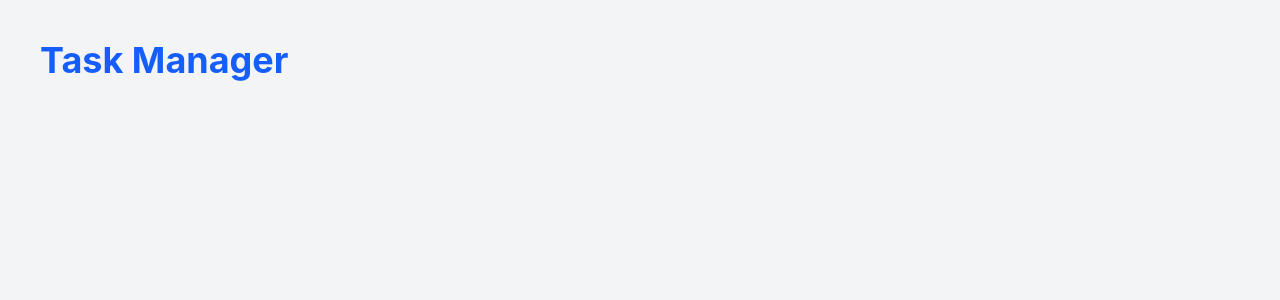
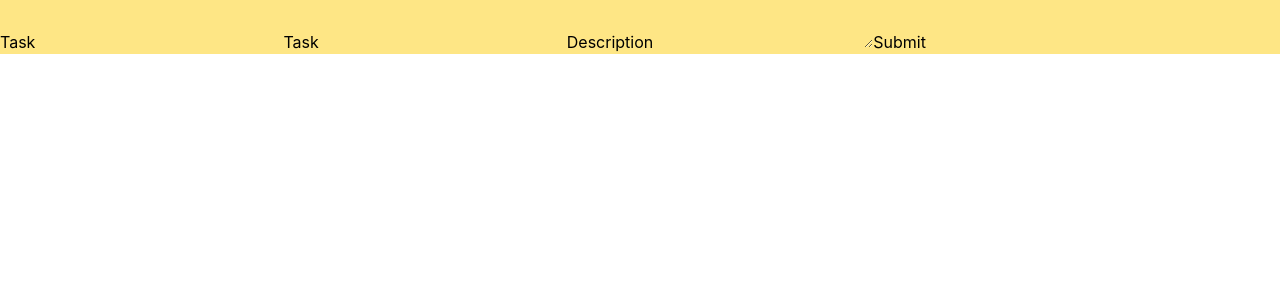
Before and after one commit to alaonit/task-manager, a React (Vite) app: page / in a window 1280 px wide. Shown: the top 300 px of the page. Built offline with nearby package versions, Linux system fonts and the light colour scheme.

Commit message:
refactor: simplify App component by removing unnecessary markup

```diff
--- a/src/App.jsx
+++ b/src/App.jsx
@@ -1,13 +1,9 @@
-
+import Form from "./components/Form.jsx"
 
 function App(){
   return(
     <main>
-       <div className="min-h-screen bg-gray-100 p-10">
-      <h1 className="text-4xl font-bold text-blue-600">
-        Task Manager
-      </h1>
-    </div>
+       <Form/>
     </main>
   )
 }
```
